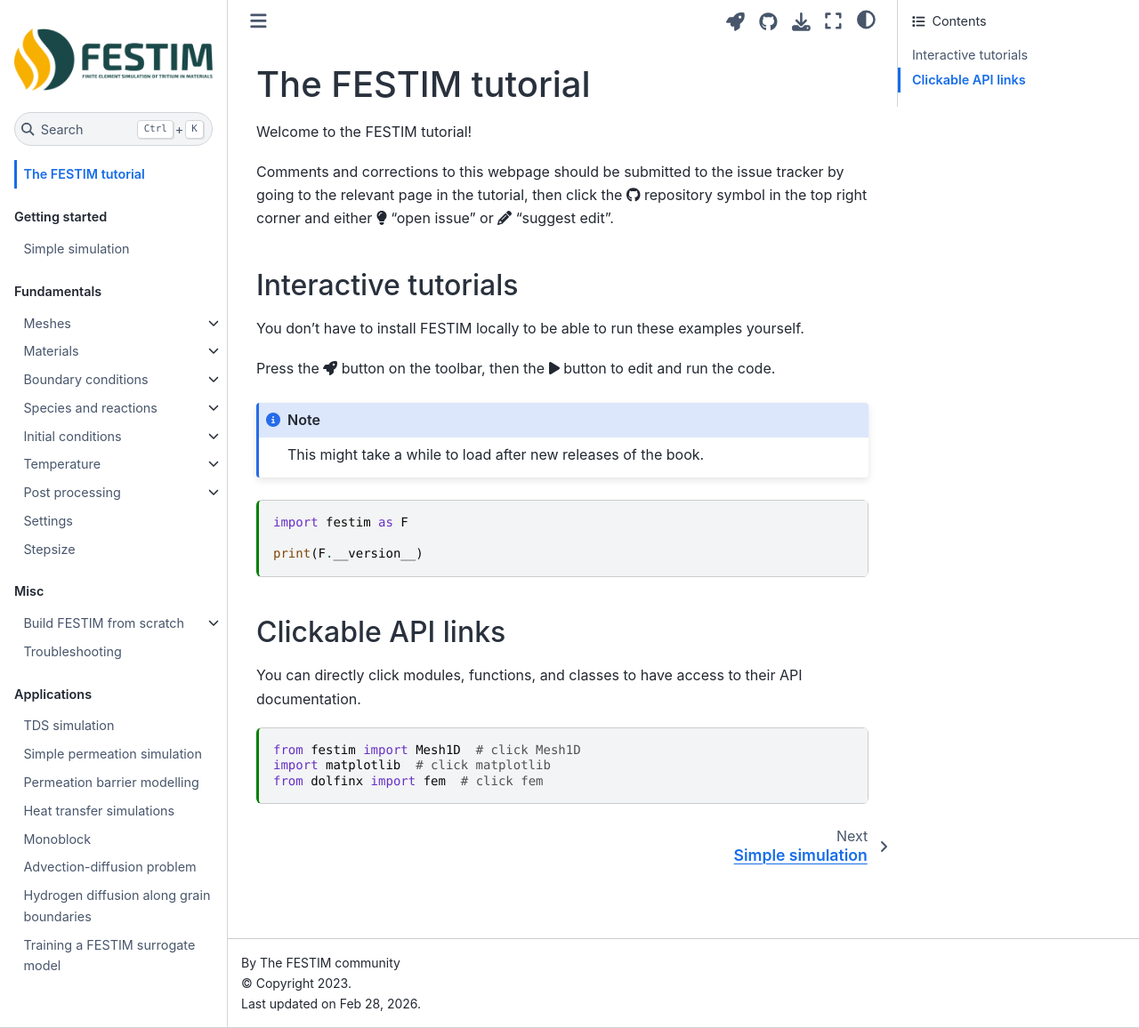
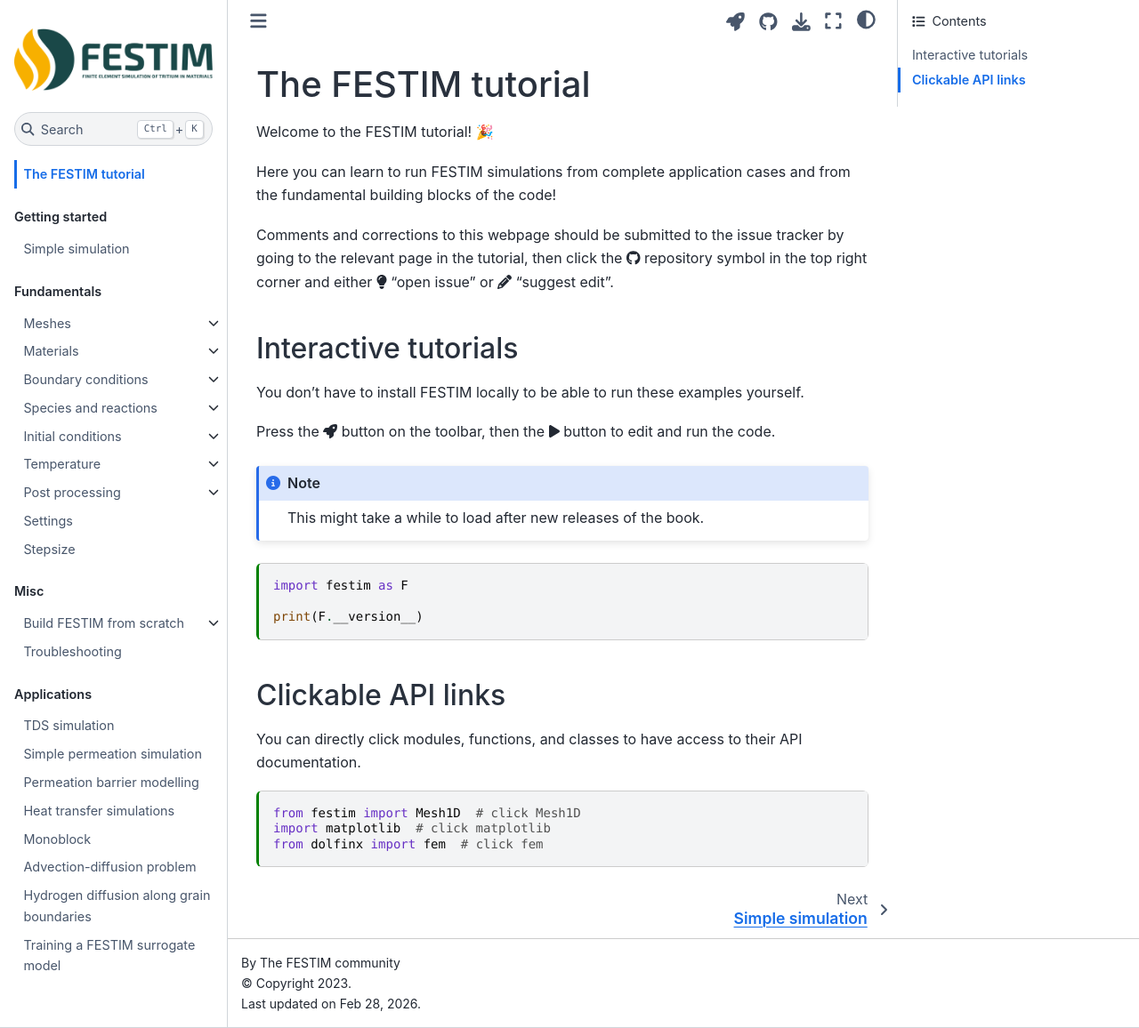
Before and after one commit to festim-dev/FESTIM-workshop, a Jupyter Book: the page built from book/intro.md, in a window 1280 px wide and 1156 px high. Shown: the whole window at 89% size. Built offline with Jupyter Book 1.0.4 settings and Sphinx 7.4.7 and the Sphinx Book theme 1.1.4, drawn with Linux system fonts in a browser that asks for light colours; pages that are not in the unit, such as notebooks, are missing from menus.

Commit message:
more intro

```diff
--- a/book/intro.md
+++ b/book/intro.md
@@ -15,7 +15,9 @@
 
 # The FESTIM tutorial
 
-Welcome to the FESTIM tutorial!
+Welcome to the FESTIM tutorial! 🎉
+
+Here you can learn to run FESTIM simulations from complete application cases and from the fundamental building blocks of the code!
 
 Comments and corrections to this webpage should be submitted to the issue tracker by going to the relevant page in the tutorial, then click the {fab}`github` repository symbol in the top right corner and either {fas}`lightbulb` “open issue” or {fas}`pencil` "suggest edit".
 
```
